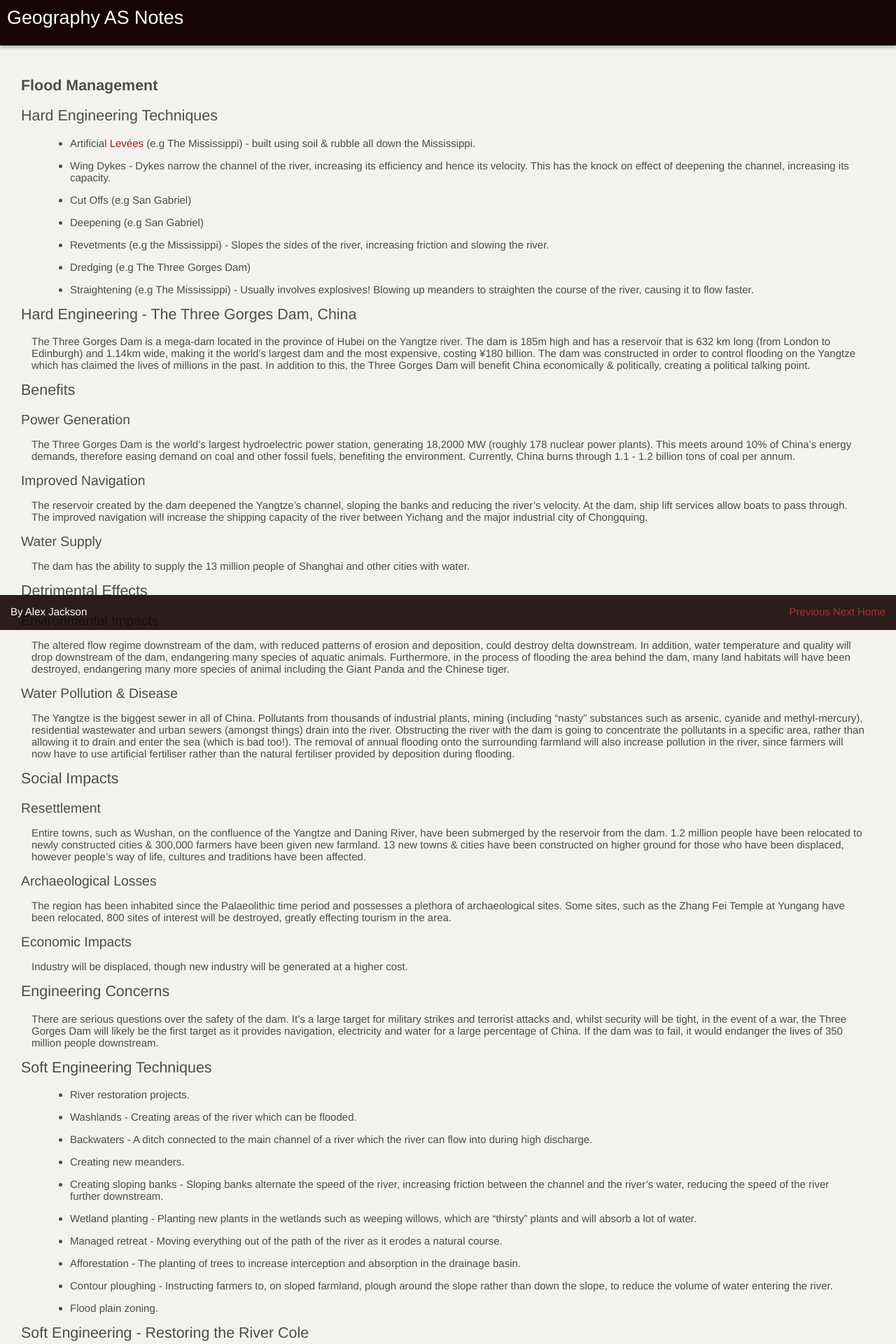
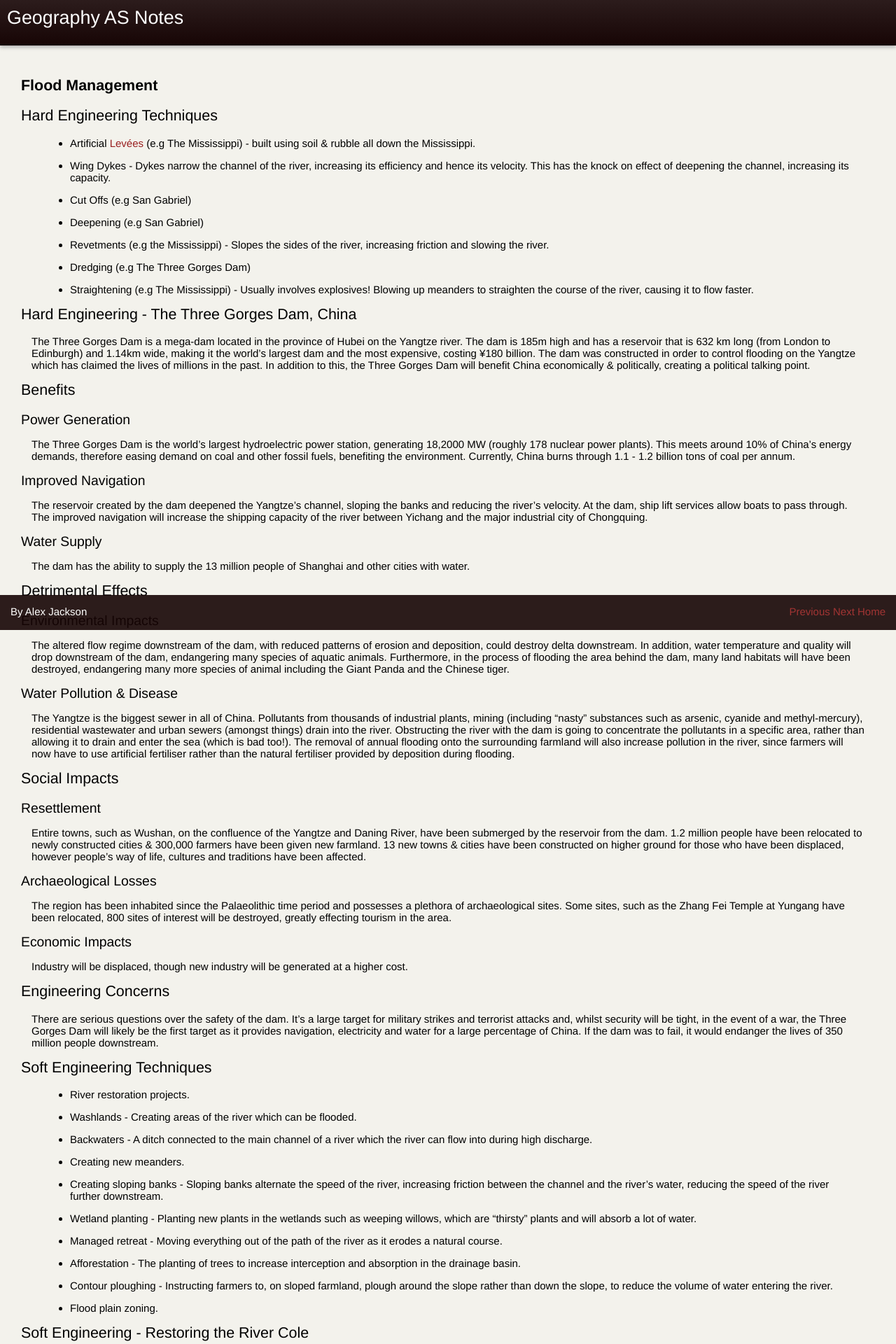
Before and after one commit to alexjohnj/geographyas, a Jekyll site: the page built from _posts/riversAndFlooding/2012-01-14-flood-management.md, in a window 1280 px wide. Shown: the top 1920 px of the page at 70% size. Built offline with Jekyll 4.4.1, drawn with Linux system fonts in a browser that asks for light colours; nearby versions of some CDN libraries; some of the changed text lies outside the part shown.

Commit message:
Style blockquotes

```diff
--- a/style.css
+++ b/style.css
@@ -6,11 +6,11 @@
 
 body
 {
-  -webkit-font-smoothing:antialiased;
+  -webkit-font-smoothing: antialiased;
   font-family: "Helvetica", "Arial", sans-serif;
   font-size:15px;
   background-color: #f3f2ec;
-  color:#4c4c4c;
+  color: black;
   margin: 0; !important
   padding: 0; !imporant
   width: 100%;
@@ -84,8 +84,7 @@
 
 blockquote
 {
-  background:#f9f9f9;
-  border-left:10px solid #ccc;
+  border-left:10px solid #8a6f53;
   quotes:\201C\201D\2018\2019;
   box-shadow:-2px -2px 5px gray;
   margin:1.5em 10px;
@@ -177,7 +176,13 @@
   padding-top: 5px;
   padding-left: 10px;
   height: 60px;
-  background-color: #170505;
+  background: #2c1c1c;
+  background:-moz-linear-gradient(top, #2c1c1c, #170505);
+  background:-webkit-linear-gradient(top, #2c1c1c, #170505);
+  background:-o-linear-gradient(top, #2c1c1c, #170505);
+  background:-ms-linear-gradient(top, #2c1c1c, #170505);
+  background:linear-gradient(top, #2c1c1c, #170505);
+  filter: progid:DXImageTransform.Microsoft.gradient(startColorstr='#2c1c1c', endColorstr='#170505',GradientType=0);
   color: white;
   box-shadow: 0px 3px 5px rgb(183, 183, 183);
   display: block;
@@ -200,7 +205,6 @@
   width: 100%;
   margin-bottom: 18px;
   padding: 0;
-  font-size: 13px;
   border-collapse: collapse;
 }
 table th, table td {
```
Also changed, not shown: _layouts/default.html (+4 -4 lines), _posts/riversAndFlooding/2012-01-14-flood-management.md (+2 -2 lines).
